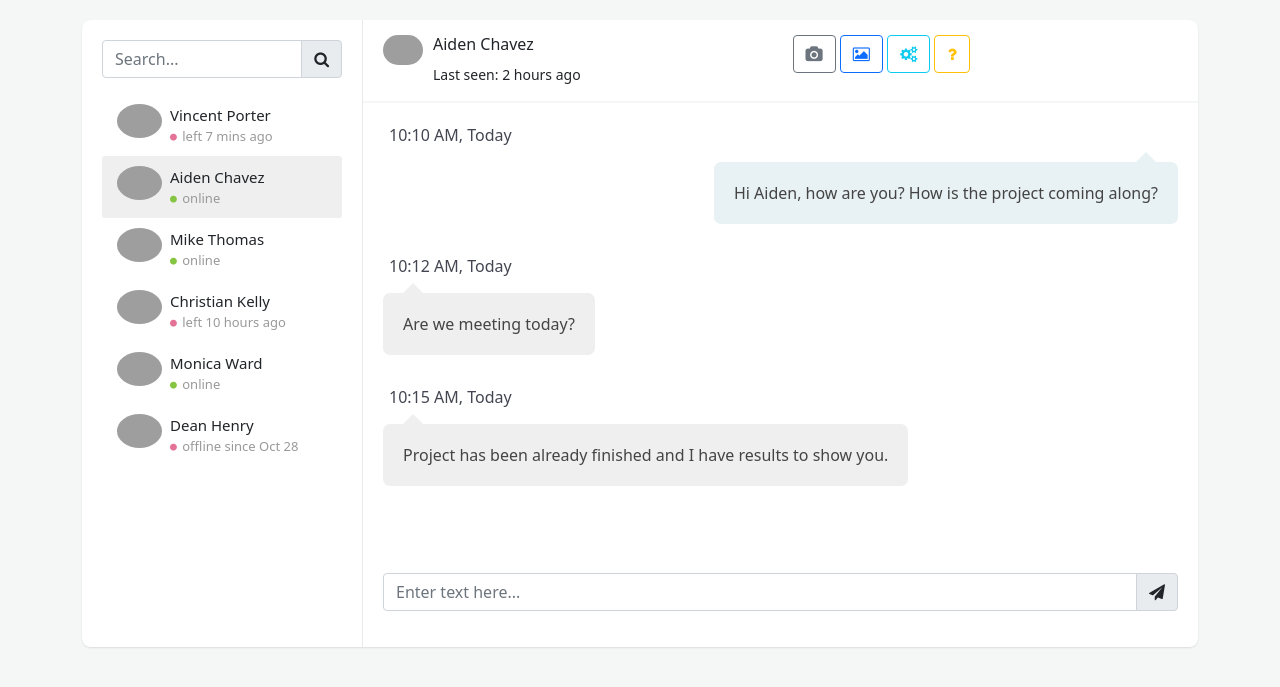
After one commit to Joshipawan713/newflask, a Flask app: template templates/chatapplication.html in a window 1280 px wide. The commit adds this page. Shown: the top 687 px of the page. Run offline with Flask 3, Linux system fonts and the light colour scheme; the template is opened without the code that fills it, so the values that code supplies are empty; some libraries are stand-ins or nearby versions; grey boxes are pictures that could not be loaded.

Commit message:
Add files via upload

```diff
--- /dev/null
+++ b/templates/chatapplication.html
@@ -0,0 +1,424 @@
+<!doctype html>
+<html lang="en">
+  <head>
+    <meta charset="utf-8">
+    <meta name="viewport" content="width=device-width, initial-scale=1">
+    <title> Support Ticket </title>
+    <link rel="shortcut icon" href="{{ url_for('static', filename='images/logo.png') }}" type="image/x-icon">
+    <link href="{{ url_for('static', filename='css/bootstrap.min.css') }}" rel="stylesheet">
+    <link rel="stylesheet" href="https://cdnjs.cloudflare.com/ajax/libs/font-awesome/4.7.0/css/font-awesome.min.css">
+  </head>
+  <body>
+
+    <style type="text/css">
+        body{
+            background-color: #f4f7f6;
+            margin-top:20px;
+        }
+        .card {
+            background: #fff;
+            transition: .5s;
+            border: 0;
+            margin-bottom: 30px;
+            border-radius: .55rem;
+            position: relative;
+            width: 100%;
+            box-shadow: 0 1px 2px 0 rgb(0 0 0 / 10%);
+        }
+        .chat-app .people-list {
+            width: 280px;
+            position: absolute;
+            left: 0;
+            top: 0;
+            padding: 20px;
+            z-index: 7
+        }
+
+        .chat-app .chat {
+            margin-left: 280px;
+            border-left: 1px solid #eaeaea
+        }
+
+        .people-list {
+            -moz-transition: .5s;
+            -o-transition: .5s;
+            -webkit-transition: .5s;
+            transition: .5s
+        }
+
+        .people-list .chat-list li {
+            padding: 10px 15px;
+            list-style: none;
+            border-radius: 3px
+        }
+
+        .people-list .chat-list li:hover {
+            background: #efefef;
+            cursor: pointer
+        }
+
+        .people-list .chat-list li.active {
+            background: #efefef
+        }
+
+        .people-list .chat-list li .name {
+            font-size: 15px
+        }
+
+        .people-list .chat-list img {
+            width: 45px;
+            border-radius: 50%
+        }
+
+        .people-list img {
+            float: left;
+            border-radius: 50%
+        }
+
+        .people-list .about {
+            float: left;
+            padding-left: 8px
+        }
+
+        .people-list .status {
+            color: #999;
+            font-size: 13px
+        }
+
+        .chat .chat-header {
+            padding: 15px 20px;
+            border-bottom: 2px solid #f4f7f6
+        }
+
+        .chat .chat-header img {
+            float: left;
+            border-radius: 40px;
+            width: 40px
+        }
+
+        .chat .chat-header .chat-about {
+            float: left;
+            padding-left: 10px
+        }
+
+        .chat .chat-history {
+            padding: 20px;
+            border-bottom: 2px solid #fff
+        }
+
+        .chat .chat-history ul {
+            padding: 0
+        }
+
+        .chat .chat-history ul li {
+            list-style: none;
+            margin-bottom: 30px
+        }
+
+        .chat .chat-history ul li:last-child {
+            margin-bottom: 0px
+        }
+
+        .chat .chat-history .message-data {
+            margin-bottom: 15px
+        }
+
+        .chat .chat-history .message-data img {
+            border-radius: 40px;
+            width: 40px
+        }
+
+        .chat .chat-history .message-data-time {
+            color: #434651;
+            padding-left: 6px
+        }
+
+        .chat .chat-history .message {
+            color: #444;
+            padding: 18px 20px;
+            line-height: 26px;
+            font-size: 16px;
+            border-radius: 7px;
+            display: inline-block;
+            position: relative
+        }
+
+        .chat .chat-history .message:after {
+            bottom: 100%;
+            left: 7%;
+            border: solid transparent;
+            content: " ";
+            height: 0;
+            width: 0;
+            position: absolute;
+            pointer-events: none;
+            border-bottom-color: #fff;
+            border-width: 10px;
+            margin-left: -10px
+        }
+
+        .chat .chat-history .my-message {
+            background: #efefef
+        }
+
+        .chat .chat-history .my-message:after {
+            bottom: 100%;
+            left: 30px;
+            border: solid transparent;
+            content: " ";
+            height: 0;
+            width: 0;
+            position: absolute;
+            pointer-events: none;
+            border-bottom-color: #efefef;
+            border-width: 10px;
+            margin-left: -10px
+        }
+
+        .chat .chat-history .other-message {
+            background: #e8f1f3;
+            text-align: right
+        }
+
+        .chat .chat-history .other-message:after {
+            border-bottom-color: #e8f1f3;
+            left: 93%
+        }
+
+        .chat .chat-message {
+            padding: 20px
+        }
+
+        .online,
+        .offline,
+        .me {
+            margin-right: 2px;
+            font-size: 8px;
+            vertical-align: middle
+        }
+
+        .online {
+            color: #86c541
+        }
+
+        .offline {
+            color: #e47297
+        }
+
+        .me {
+            color: #1d8ecd
+        }
+
+        .float-right {
+            float: right
+        }
+
+        .clearfix:after {
+            visibility: hidden;
+            display: block;
+            font-size: 0;
+            content: " ";
+            clear: both;
+            height: 0
+        }
+
+        @media only screen and (max-width: 767px) {
+            .chat-app .people-list {
+                height: 465px;
+                width: 100%;
+                overflow-x: auto;
+                background: #fff;
+                left: -400px;
+                display: none
+            }
+            .chat-app .people-list.open {
+                left: 0
+            }
+            .chat-app .chat {
+                margin: 0
+            }
+            .chat-app .chat .chat-header {
+                border-radius: 0.55rem 0.55rem 0 0
+            }
+            .chat-app .chat-history {
+                height: 300px;
+                overflow-x: auto
+            }
+        }
+
+        @media only screen and (min-width: 768px) and (max-width: 992px) {
+            .chat-app .chat-list {
+                height: 650px;
+                overflow-x: auto
+            }
+            .chat-app .chat-history {
+                height: 600px;
+                overflow-x: auto
+            }
+        }
+
+        @media only screen and (min-device-width: 768px) and (max-device-width: 1024px) and (orientation: landscape) and (-webkit-min-device-pixel-ratio: 1) {
+            .chat-app .chat-list {
+                height: 480px;
+                overflow-x: auto
+            }
+            .chat-app .chat-history {
+                height: calc(100vh - 350px);
+                overflow-x: auto
+            }
+        }
+    </style>
+
+    <div class="container">
+        <div class="row clearfix">
+            <div class="col-lg-12">
+                <div class="card chat-app">
+                    <div id="plist" class="people-list">
+                        <div class="input-group mb-3">
+                            <input type="text" class="form-control" placeholder="Search..." aria-describedby="basic-addon2">
+                            <span class="input-group-text" id="basic-addon2"><i class="fa fa-search"></i></span>
+                        </div>
+                        <ul class="list-unstyled chat-list mt-2 mb-0">
+                            <li class="clearfix">
+                                <img src="https://bootdey.com/img/Content/avatar/avatar1.png" alt="avatar">
+                                <div class="about">
+                                    <div class="name">Vincent Porter</div>
+                                    <div class="status"> <i class="fa fa-circle offline"></i> left 7 mins ago </div>
+                                </div>
+                            </li>
+                            <li class="clearfix active">
+                                <img src="https://bootdey.com/img/Content/avatar/avatar2.png" alt="avatar">
+                                <div class="about">
+                                    <div class="name">Aiden Chavez</div>
+                                    <div class="status"> <i class="fa fa-circle online"></i> online </div>
+                                </div>
+                            </li>
+                            <li class="clearfix">
+                                <img src="https://bootdey.com/img/Content/avatar/avatar3.png" alt="avatar">
+                                <div class="about">
+                                    <div class="name">Mike Thomas</div>
+                                    <div class="status"> <i class="fa fa-circle online"></i> online </div>
+                                </div>
+                            </li>
+                            <li class="clearfix">
+                                <img src="https://bootdey.com/img/Content/avatar/avatar7.png" alt="avatar">
+                                <div class="about">
+                                    <div class="name">Christian Kelly</div>
+                                    <div class="status"> <i class="fa fa-circle offline"></i> left 10 hours ago </div>
+                                </div>
+                            </li>
+                            <li class="clearfix">
+                                <img src="https://bootdey.com/img/Content/avatar/avatar8.png" alt="avatar">
+                                <div class="about">
+                                    <div class="name">Monica Ward</div>
+                                    <div class="status"> <i class="fa fa-circle online"></i> online </div>
+                                </div>
+                            </li>
+                            <li class="clearfix">
+                                <img src="https://bootdey.com/img/Content/avatar/avatar3.png" alt="avatar">
+                                <div class="about">
+                                    <div class="name">Dean Henry</div>
+                                    <div class="status"> <i class="fa fa-circle offline"></i> offline since Oct 28 </div>
+                                </div>
+                            </li>
+                        </ul>
+                    </div>
+                    <div class="chat">
+                        <div class="chat-header clearfix">
+                            <div class="row">
+                                <div class="col-lg-6">
+                                    <a href="javascript:void(0);" data-toggle="modal" data-target="#view_info">
+                                        <img src="https://bootdey.com/img/Content/avatar/avatar2.png" alt="avatar">
+                                    </a>
+                                    <div class="chat-about">
+                                        <h6 class="m-b-0">Aiden Chavez</h6>
+                                        <small>Last seen: 2 hours ago</small>
+                                    </div>
+                                </div>
+                                <div class="col-lg-6 hidden-sm text-right">
+                                    <a href="javascript:void(0);" class="btn btn-outline-secondary"><i class="fa fa-camera"></i></a>
+                                    <a href="javascript:void(0);" class="btn btn-outline-primary"><i class="fa fa-image"></i></a>
+                                    <a href="javascript:void(0);" class="btn btn-outline-info"><i class="fa fa-cogs"></i></a>
+                                    <a href="javascript:void(0);" class="btn btn-outline-warning"><i class="fa fa-question"></i></a>
+                                </div>
+                            </div>
+                        </div>
+                        <div class="chat-history">
+                            <ul class="m-b-0">
+                                <li class="clearfix">
+                                    <div class="message-data text-right">
+                                        <span class="message-data-time">10:10 AM, Today</span>
+                                    </div>
+                                    <div class="message other-message float-right">
+                                        Hi Aiden, how are you? How is the project coming along?
+                                    </div>
+                                </li>
+                                <li class="clearfix">
+                                    <div class="message-data">
+                                        <span class="message-data-time">10:12 AM, Today</span>
+                                    </div>
+                                    <div class="message my-message">Are we meeting today?</div>
+                                </li>
+                                <li class="clearfix">
+                                    <div class="message-data">
+                                        <span class="message-data-time">10:15 AM, Today</span>
+                                    </div>
+                                    <div class="message my-message">Project has been already finished and I have results to show you.</div>
+                                </li>
+                            </ul>
+                        </div>
+                        <div class="chat-message clearfix">
+                            <div class="input-group mb-3">
+                                <input type="text" class="form-control" id="message" name="message" placeholder="Enter text here...">
+                                <span class="input-group-text" id="chat-form"><i class="fa fa-send"></i></span>
+                            </div>
+                        </div>
+                    </div>
+                </div>
+            </div>
+        </div>
+        </div>
+
+    <script src="{{ url_for('static', filename='js/bootstrap.min.js') }}"></script>
+    <script src="{{ url_for('static', filename='js/jquery.min.js') }}"></script>
+    <script src="{{ url_for('static', filename='js/popper.min.js') }}"></script>
+    <script src="{{ url_for('static', filename='js/script.js') }}"></script>
+    <script src="{{ url_for('static', filename='js/socket.io.min.js') }}"></script>
+    <script type="text/javascript">
+        var socket = io.connect('http://' + document.domain + ':' + location.port);
+
+        document.getElementById('chat-form').addEventListener('click', function(e) {
+            e.preventDefault();
+            var username = 'pawan'
+            var email = 'pawan@gmail.com';
+            var message = document.getElementById('message').value;
+
+            socket.emit('send_message', { username: username, email: email, message: message });
+
+            // Clear the input field
+            document.getElementById('message').value = '';
+        });
+
+        socket.on('receive_message', function(data) {
+            var messageDiv = document.createElement('div');
+            messageDiv.classList.add('message');
+            messageDiv.innerHTML = `
+                <span class="username">${data.username}</span> -
+                <span class="timestamp">${new Date().toLocaleString()}</span>
+                <div class="content">${data.message}</div>`;
+                // message append to html
+            //document.getElementById('messages').prepend(messageDiv);
+        });
+
+        // Error handling for connection
+        socket.on('connect_error', (err) => {
+            console.error('Connection failed: ', err);
+        });
+
+        socket.on('connect', () => {
+            console.log('Connected to server');
+        });
+
+    </script>
+  </body>
+</html>
--- a/templates/sidebar.html
+++ b/templates/sidebar.html
@@ -5,7 +5,7 @@
                 <a href="{{ url_for('userProfile') }}" class="list-group-item list-group-item-action {% if request.path == url_for('userProfile') %} active {% endif %}">Profile</a>
                 <a href="{{ url_for('userShowAddress') }}" class="list-group-item list-group-item-action {% if request.path == url_for('userShowAddress') %} active {% endif %}">Address</a>
                 <a href="{{ url_for('userChangePassword') }}" class="list-group-item list-group-item-action {% if request.path == url_for('userChangePassword') %} active {% endif %}">Change Password</a>
-                <a href="#" class="list-group-item list-group-item-action">Support Ticket</a>
+                <a href="{{ url_for('supportTicket') }}" class="list-group-item list-group-item-action">Support Ticket</a>
                 <a href="#" class="list-group-item list-group-item-action">Download Invoice</a>
                 <a href="#" class="list-group-item list-group-item-action">Wishlist</a>
                 <a href="{{ url_for('logout') }}" class="list-group-item list-group-item-action">Logout</a>
```
Also changed, not shown: templates/support_ticket.html (added, +37 -0 lines).
